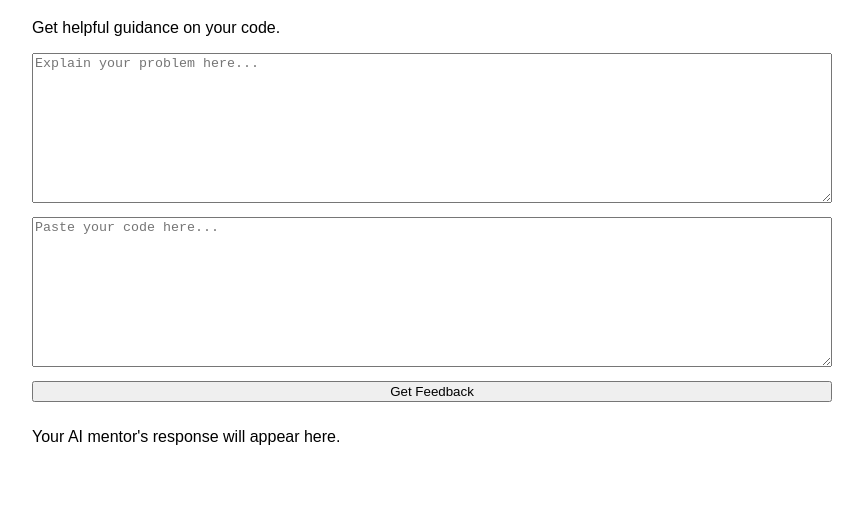
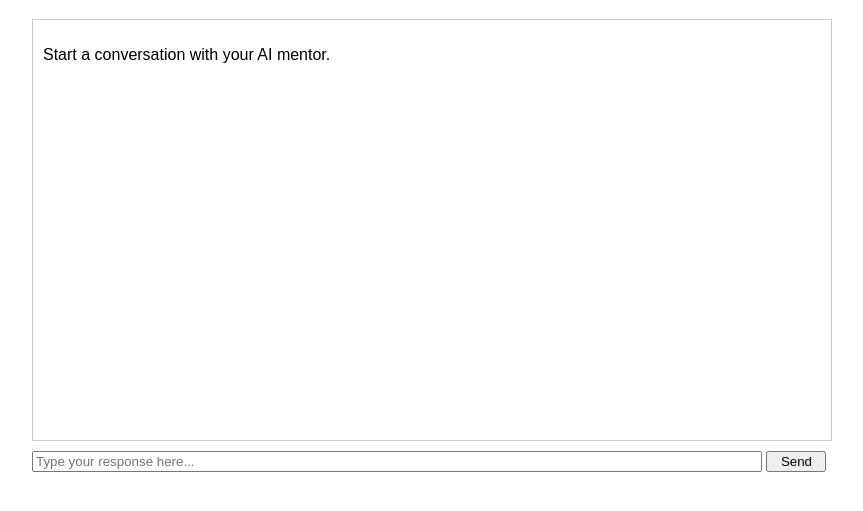
Before and after one commit to coryxkenshinisjustbetter-coder/tesest1, a plain HTML site: page index.html in a window 1280 px wide. Shown: the part 81-592 px from the top of the page, without its empty margins (208-1071 px from the left). Drawn offline with Linux system fonts and the light colour scheme.

Commit message:
Update index.html

```diff
--- a/index.html
+++ b/index.html
@@ -5,66 +5,67 @@
     <meta name="viewport" content="width=device-width, initial-scale=1.0">
     <title>Mentor AI</title>
     <style>
-        /* This is CSS for basic styling to make the page look clean. */
         body { font-family: sans-serif; max-width: 800px; margin: auto; padding: 20px; }
-        textarea, button { width: 100%; box-sizing: border-box; margin-bottom: 10px; }
-        textarea { height: 150px; }
+        #chat-container { border: 1px solid #ccc; height: 400px; overflow-y: scroll; padding: 10px; margin-bottom: 10px; }
+        .message { margin-bottom: 10px; }
+        .user { text-align: right; color: blue; }
+        .ai { text-align: left; color: green; }
+        #message-input { width: calc(100% - 70px); box-sizing: border-box; }
+        #send-button { width: 60px; }
     </style>
 </head>
 <body>
 
     <h1>Mentor AI</h1>
-    <p>Get helpful guidance on your code.</p>
-
-    <textarea id="problem-input" placeholder="Explain your problem here..."></textarea>
-    <textarea id="code-input" placeholder="Paste your code here..."></textarea>
-
-    <button onclick="sendMessage()">Get Feedback</button>
-
-    <div id="ai-response">
-        <p>Your AI mentor's response will appear here.</p>
+    <div id="chat-container">
+        <p>Start a conversation with your AI mentor.</p>
     </div>
 
+    <input type="text" id="message-input" placeholder="Type your response here...">
+    <button id="send-button">Send</button>
+
     <script>
-        // This function runs when the "Get Feedback" button is clicked.
+        document.getElementById('send-button').addEventListener('click', sendMessage);
+        document.getElementById('message-input').addEventListener('keydown', (event) => {
+            if (event.key === 'Enter') {
+                sendMessage();
+            }
+        });
+
         async function sendMessage() {
-            // Get the text from the input boxes.
-            const problemInput = document.getElementById("problem-input").value;
-            const codeInput = document.getElementById("code-input").value;
+            const userInput = document.getElementById("message-input").value;
+            if (!userInput) return;
 
-            // Simple check to make sure the user entered something.
-            if (!problemInput || !codeInput) {
-                alert("Please enter both your problem and your code.");
-                return;
-            }
-
-            // Put the user's data into a JSON object to send to the API.
-            const data = {
-                user_problem: problemInput,
-                user_code: codeInput
-            };
+            // Add the user's message to the chat container
+            addMessage(userInput, 'user');
+            document.getElementById("message-input").value = '';
 
             try {
-                // The 'fetch' command sends a request to your Python API.
-                const response = await fetch("http://127.0.0.1:8000/mentor", {
+                // The API endpoint is now for the chat session, not a single message.
+                const response = await fetch("http://127.0.0.1:8000/chat", {
                     method: "POST",
                     headers: {
                         "Content-Type": "application/json",
                     },
-                    body: JSON.stringify(data),
+                    body: JSON.stringify({ message: userInput }),
                 });
 
-                // Get the response from your Python API.
                 const result = await response.json();
-
-                // Put the AI's response into the 'ai-response' section of your page.
-                document.getElementById("ai-response").innerText = result.response;
+                addMessage(result.response, 'ai');
 
             } catch (error) {
-                // If there's an error (e.g., the API isn't running), this message appears.
                 console.error("Error connecting to API:", error);
-                document.getElementById("ai-response").innerText = "Sorry, something went wrong. Make sure your Python API is running.";
+                addMessage("Sorry, something went wrong.", 'ai');
             }
+        }
+
+        function addMessage(text, sender) {
+            const chatContainer = document.getElementById('chat-container');
+            const messageDiv = document.createElement('div');
+            messageDiv.classList.add('message', sender);
+            messageDiv.innerText = text;
+            chatContainer.appendChild(messageDiv);
+            chatContainer.scrollTop = chatContainer.scrollHeight;
         }
     </script>
 
```
